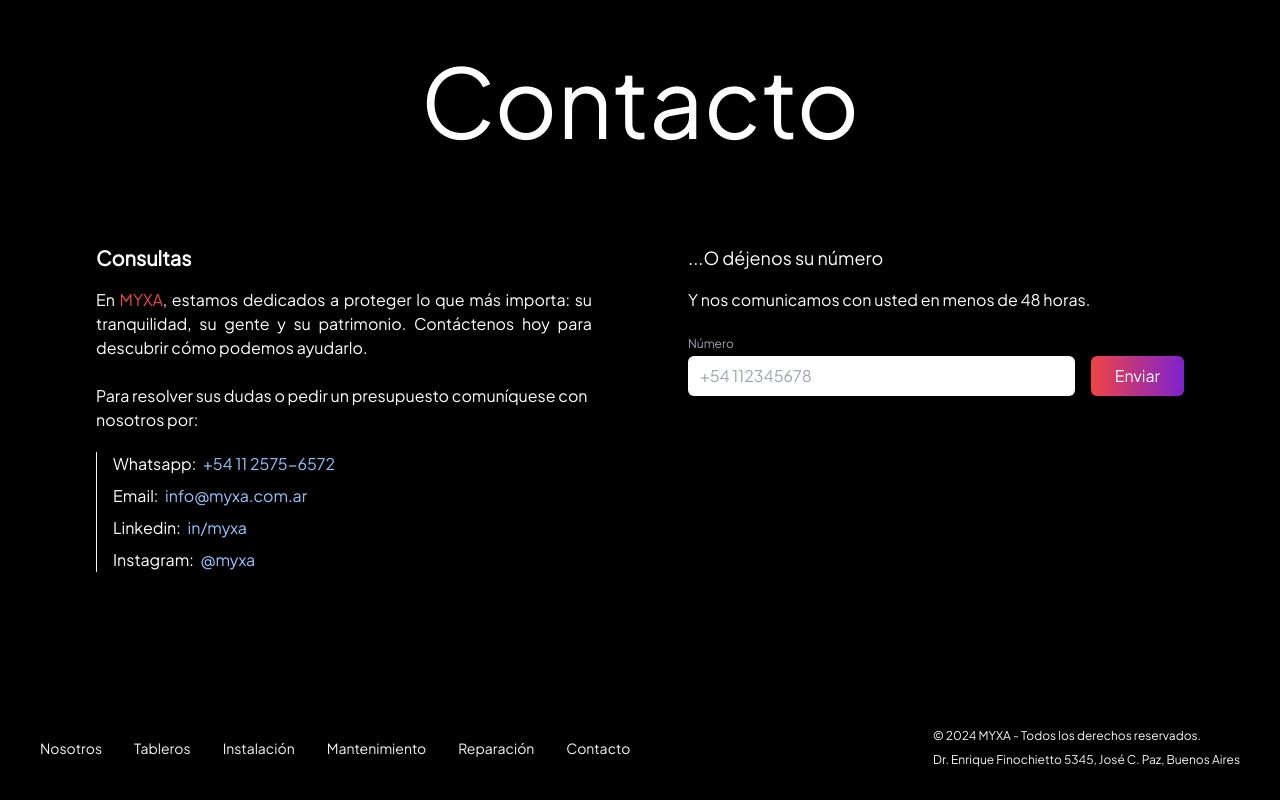
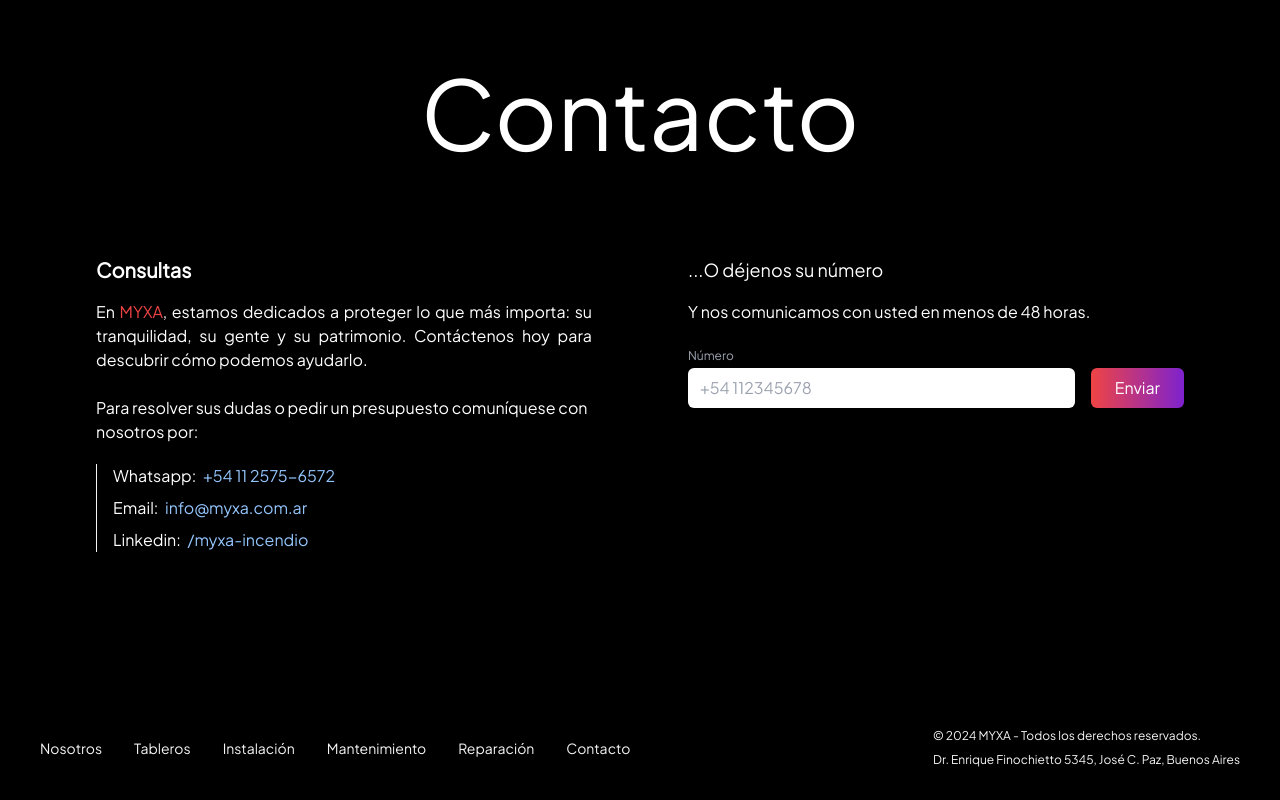
Before and after one commit to emiliacb/myxa-landing, a Next.js app: page / in a window 1280 px wide. Shown: the part 5277-6077 px from the top of the page. Built offline with nearby package versions, Linux system fonts and the light colour scheme.

Commit message:
fixed linkedin

```diff
--- a/src/pages/index.jsx
+++ b/src/pages/index.jsx
@@ -326,22 +326,22 @@ export default function Home() {
                       className="rounded-md px-1 text-blue-300 hover:underline  hover:underline-offset-4"
                       target="_blank"
                       rel="noopener noreferrer"
-                      href="https://www.linkedin.com/in/marcelo-alejandro-cabral-1780151ab/"
+                      href="https://linkedin.com/company/myxa-incendio"
                     >
-                      in/myxa
+                      /myxa-incendio
                     </a>
                   </li>
-                  <li>
+                  {/* <li>
                     <span>Instagram: </span>
                     <a
                       className="rounded-md px-1 text-blue-300 hover:underline  hover:underline-offset-4"
                       target="_blank"
                       rel="noopener noreferrer"
-                      href="https://www.linkedin.com/in/marcelo-alejandro-cabral-1780151ab/"
+                      href="https://linkedin.com/company/myxa-incendio"
                     >
                       @myxa
                     </a>
-                  </li>
+                  </li> */}
                 </ul>
               </div>
               <div className="flex-1 p-4">
```
